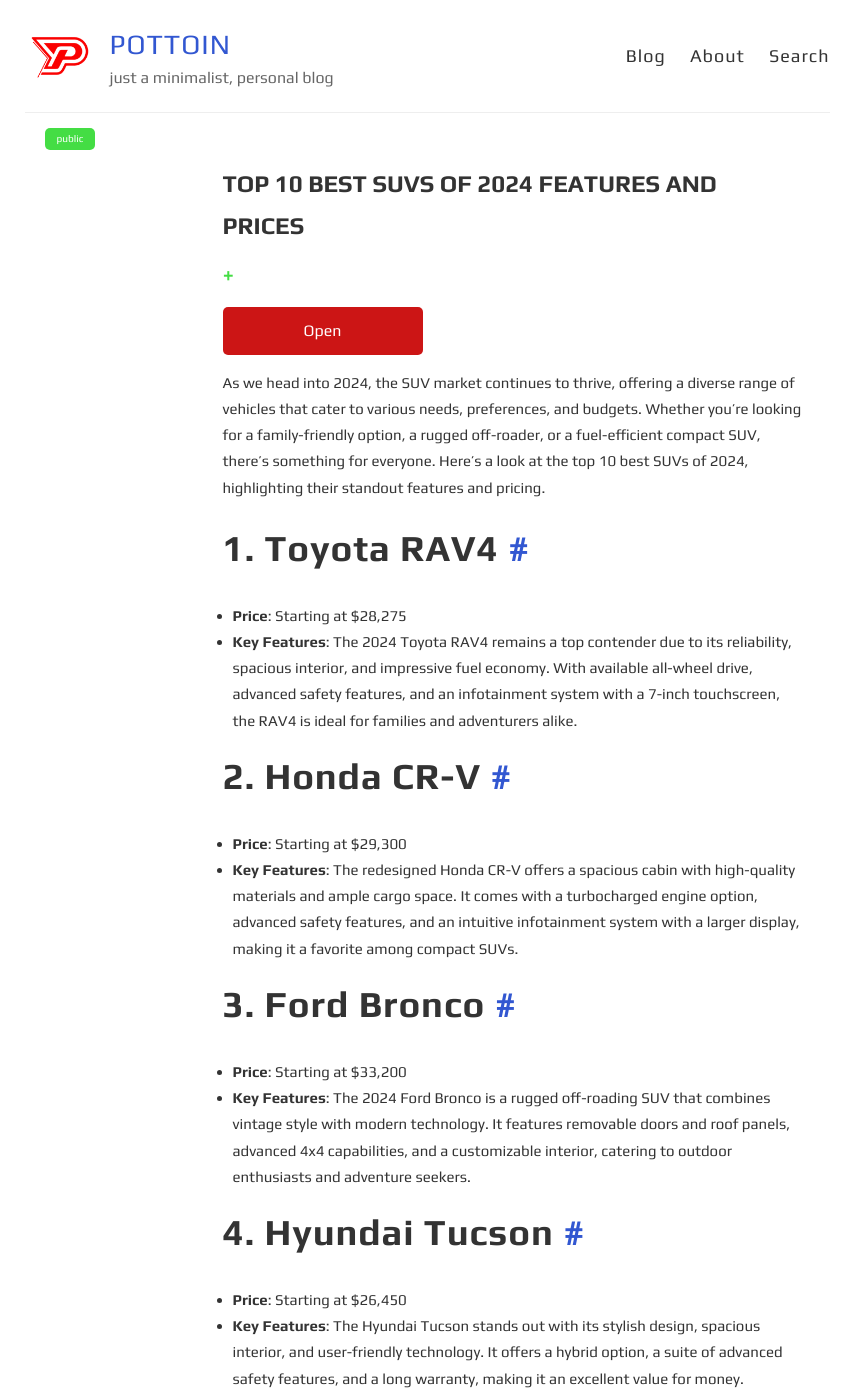
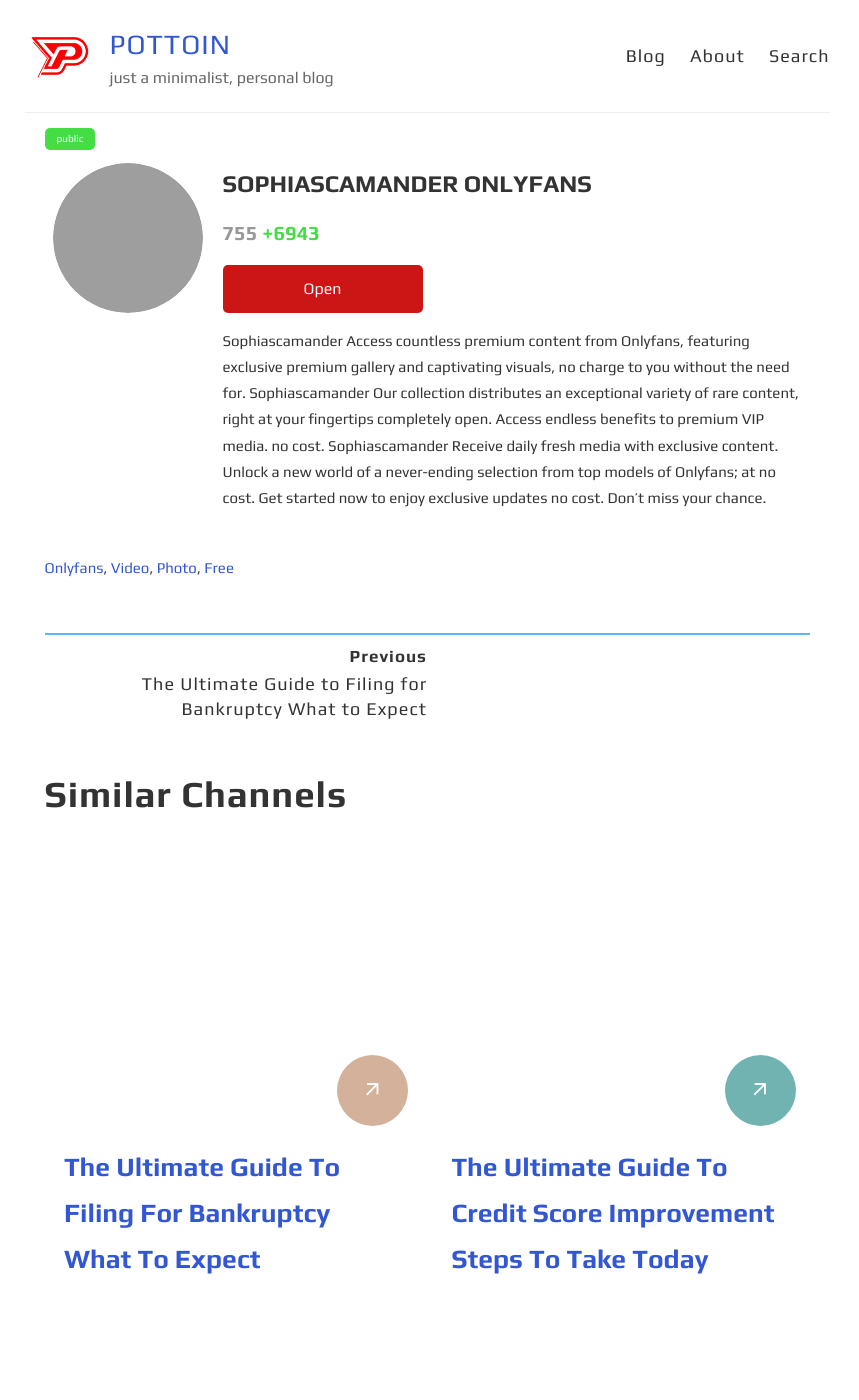
Before and after one commit to ZollaMaga/newsblog, a Jekyll site: the page built from _posts/2024-11-03-top-10-best-suvs-of-2024-features-and-prices.md, in a window 1280 px wide and 1400 px high. Shown: the whole window, without its empty margins (213-1072 px from the left). Built offline with Jekyll 4.4.1, drawn with Linux system fonts in a browser that asks for light colours; some of the changed text lies outside the part shown; grey boxes are pictures that could not be loaded.

Commit message:
Update 2024-11-03-top-10-best-suvs-of-2024-features-and-prices.md

```diff
--- a/_posts/2024-11-03-top-10-best-suvs-of-2024-features-and-prices.md
+++ b/_posts/2024-11-03-top-10-best-suvs-of-2024-features-and-prices.md
@@ -1,67 +1,21 @@
 ---
 layout: post
-title: Top 10 Best SUVs of 2024 Features and Prices
-description: Explore the top SUVs of 2024 with their standout features and pricing to help you make an informed choice.
-summary: Discover the best SUVs of 2024, featuring their top specifications, pricing, and what sets them apart in the competitive automotive market.
-tags: SUVs 2024 car reviews best SUVs
-minute: 8
+title: Sophiascamander onlyfans
+seo_title: Telegram channel “Sophiascamander onlyfans". Search through Telegram channels. Catalog of telegram channels.
+description: Sophiascamander Our collection distributes an exceptional variety of rare content, right at your fingertips completely open
+image: https://ts2.mm.bing.net/th?q=Sophiascamander
+current: 755
+change: 6943
+categories:
+  - movie
+  - new
+  - 2024
+  - series
+tags:
+  - Onlyfans
+  - Video
+  - Photo
+  - Free
 ---
 
-As we head into 2024, the SUV market continues to thrive, offering a diverse range of vehicles that cater to various needs, preferences, and budgets. Whether you're looking for a family-friendly option, a rugged off-roader, or a fuel-efficient compact SUV, there's something for everyone. Here’s a look at the top 10 best SUVs of 2024, highlighting their standout features and pricing.
-
-{% include ads1.html %}
-
-## 1. **Toyota RAV4**
-- **Price**: Starting at $28,275
-- **Key Features**: The 2024 Toyota RAV4 remains a top contender due to its reliability, spacious interior, and impressive fuel economy. With available all-wheel drive, advanced safety features, and an infotainment system with a 7-inch touchscreen, the RAV4 is ideal for families and adventurers alike.
-
-## 2. **Honda CR-V**
-- **Price**: Starting at $29,300
-- **Key Features**: The redesigned Honda CR-V offers a spacious cabin with high-quality materials and ample cargo space. It comes with a turbocharged engine option, advanced safety features, and an intuitive infotainment system with a larger display, making it a favorite among compact SUVs.
-
-{% include ads2.html %}
-
-## 3. **Ford Bronco**
-- **Price**: Starting at $33,200
-- **Key Features**: The 2024 Ford Bronco is a rugged off-roading SUV that combines vintage style with modern technology. It features removable doors and roof panels, advanced 4x4 capabilities, and a customizable interior, catering to outdoor enthusiasts and adventure seekers.
-
-## 4. **Hyundai Tucson**
-- **Price**: Starting at $26,450
-- **Key Features**: The Hyundai Tucson stands out with its stylish design, spacious interior, and user-friendly technology. It offers a hybrid option, a suite of advanced safety features, and a long warranty, making it an excellent value for money.
-
-## 5. **Kia Sportage**
-- **Price**: Starting at $26,990
-- **Key Features**: The 2024 Kia Sportage impresses with its bold design, spacious cabin, and generous warranty. It offers a hybrid variant, cutting-edge technology, and a well-rounded driving experience, making it a strong competitor in the compact SUV segment.
-
-{% include ads3.html %}
-
-## 6. **Chevrolet Tahoe**
-- **Price**: Starting at $56,000
-- **Key Features**: The Chevrolet Tahoe is a full-size SUV that combines power, space, and luxury. It boasts a powerful V8 engine, three rows of seating, advanced safety technologies, and an extensive infotainment system, making it perfect for large families and road trips.
-
-## 7. **Mazda CX-50**
-- **Price**: Starting at $28,000
-- **Key Features**: The Mazda CX-50 offers a blend of sporty performance and luxury features. Its upscale interior, all-wheel drive options, and responsive handling set it apart from competitors, providing a more engaging driving experience.
-
-## 8. **Subaru Forester**
-- **Price**: Starting at $27,000
-- **Key Features**: Known for its all-wheel drive capabilities and rugged design, the Subaru Forester is perfect for outdoor enthusiasts. It offers excellent visibility, a spacious interior, and advanced safety features, making it a practical choice for adventurous families.
-
-{% include ads4.html %}
-
-## 9. **Volkswagen ID.4**
-- **Price**: Starting at $38,000
-- **Key Features**: The all-electric Volkswagen ID.4 is a standout in the growing EV market. It offers a spacious cabin, impressive range, and advanced technology, including a digital cockpit and driver assistance features, catering to environmentally conscious drivers.
-
-## 10. **Nissan Rogue**
-- **Price**: Starting at $28,000
-- **Key Features**: The Nissan Rogue combines style and practicality with its roomy interior, advanced safety features, and user-friendly technology. It offers a comfortable ride and is available in hybrid variants, making it a versatile choice for various needs.
-
-{% include ads5.html %}
-
-## Conclusion
-The SUV market in 2024 is brimming with options that cater to a variety of lifestyles and budgets. From compact models like the Toyota RAV4 and Honda CR-V to full-size options like the Chevrolet Tahoe, there is an SUV to meet everyone's needs. When choosing the right SUV for you, consider factors such as your lifestyle, budget, and the features that matter most to you.
-
-As you explore your options, be sure to test drive a few models to find the perfect fit. The right SUV can provide comfort, convenience, and the ability to tackle any adventure that comes your way.
-
-{% include ads1.html %}
+Sophiascamander Access countless premium content from Onlyfans, featuring exclusive premium gallery and captivating visuals, no charge to you without the need for. Sophiascamander Our collection distributes an exceptional variety of rare content, right at your fingertips completely open. Access endless benefits to premium VIP media. no cost. Sophiascamander Receive daily fresh media with exclusive content. Unlock a new world of a never-ending selection from top models of Onlyfans; at no cost. Get started now to enjoy exclusive updates no cost. Don’t miss your chance.
```
